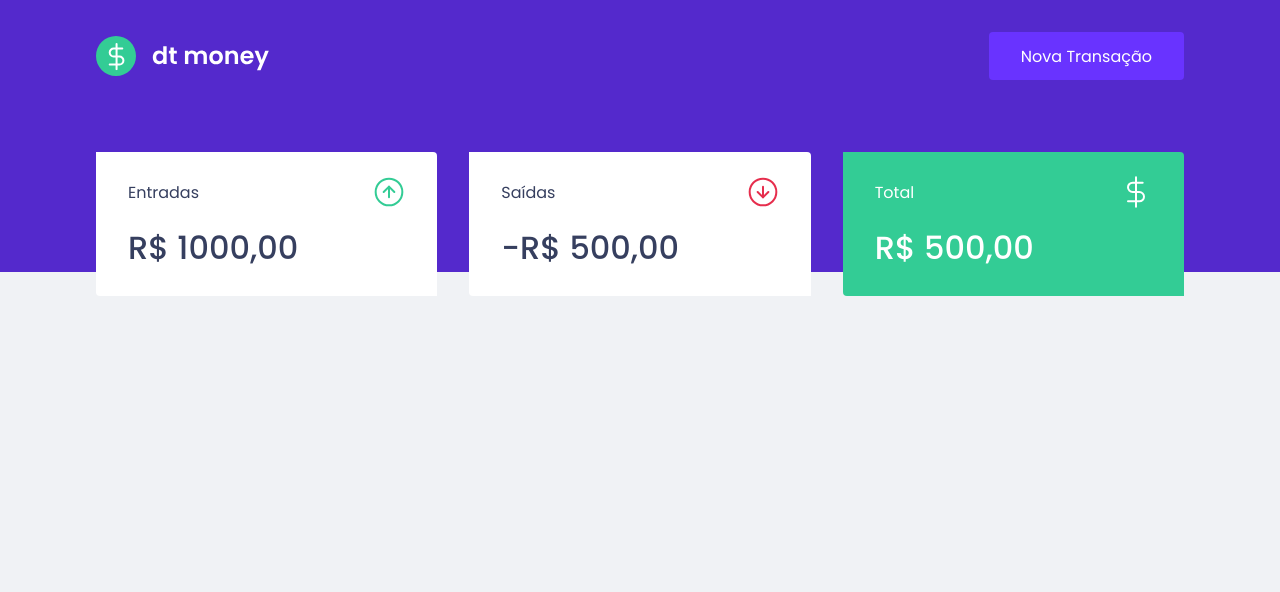
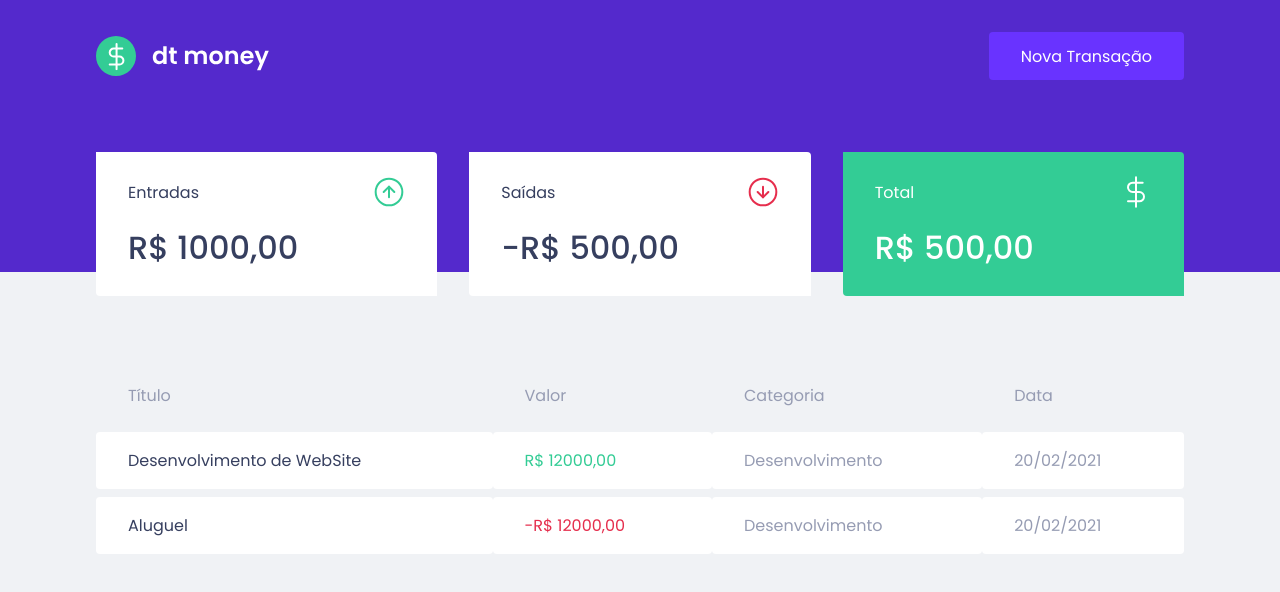
Before and after one commit to Masaiha/Rocketseat-dtMoney, a React (Create React App) app: page / in a window 1280 px wide. Shown: the top 592 px of the page. Built offline with nearby package versions, Linux system fonts and the light colour scheme.

Commit message:
sequencia do Dashboard com a criação da tabela de informações

```diff
--- a/src/components/Dashboard/index.tsx
+++ b/src/components/Dashboard/index.tsx
@@ -1,10 +1,12 @@
 import { Summary } from "../Summary";
 import { Container } from "./style";
+import { TansactionTable } from "../TransactionTable";
 
 export function Dashboard(){
       return (
             <Container>
                   <Summary/>
+                  <TansactionTable />
             </Container>
       )
 }
--- /dev/null
+++ b/src/components/TransactionTable/index.tsx
@@ -0,0 +1,34 @@
+import { Container } from "./style";
+
+
+export function TansactionTable(){
+      return (
+            <Container>
+                  <table>
+                        <thead>
+                              <tr>
+                                    <th>Título</th>
+                                    <th>Valor</th>
+                                    <th>Categoria</th>
+                                    <th>Data</th>
+                              </tr>
+                        </thead>
+                        <tbody>
+                              <tr>
+                                    <td>Desenvolvimento de WebSite</td>
+                                    <td className="deposit">R$ 12000,00</td>
+                                    <td>Desenvolvimento</td>
+                                    <td>20/02/2021</td>
+                              </tr>
+                              <tr>
+                                    <td>Aluguel</td>
+                                    <td className="withdraw">-R$ 12000,00</td>
+                                    <td>Desenvolvimento</td>
+                                    <td>20/02/2021</td>
+                              </tr>
+
+                        </tbody>
+                  </table>
+            </Container>
+      )
+}
--- /dev/null
+++ b/src/components/TransactionTable/style.ts
@@ -0,0 +1,39 @@
+import styled from 'styled-components';
+
+export const Container = styled.div`
+      margin-top: 4rem;
+
+      table{
+            width: 100%;
+            border-spacing: 0 0.5rem;
+
+            th{
+                  color : var(--text-body) ;
+                  font-weight: 400;
+                  padding: 1rem 2rem;
+                  text-align: left;
+                  line-height: 1.5rem;
+            }
+
+            td{
+                  padding: 1rem 2rem;
+                  border: 0;
+                  background-color: var(--shape);
+                  color: var(--text-body);
+                  border-radius:  0.25rem;
+
+                  &:first-child{
+                        color: var(--text-title);
+                        font-weight: 400;
+                  }
+
+                  &.deposit {
+                        color: var(--green);
+                  }
+
+                  &.withdraw{
+                        color: var(--red);
+                  }
+            }
+      }
+`;
```
